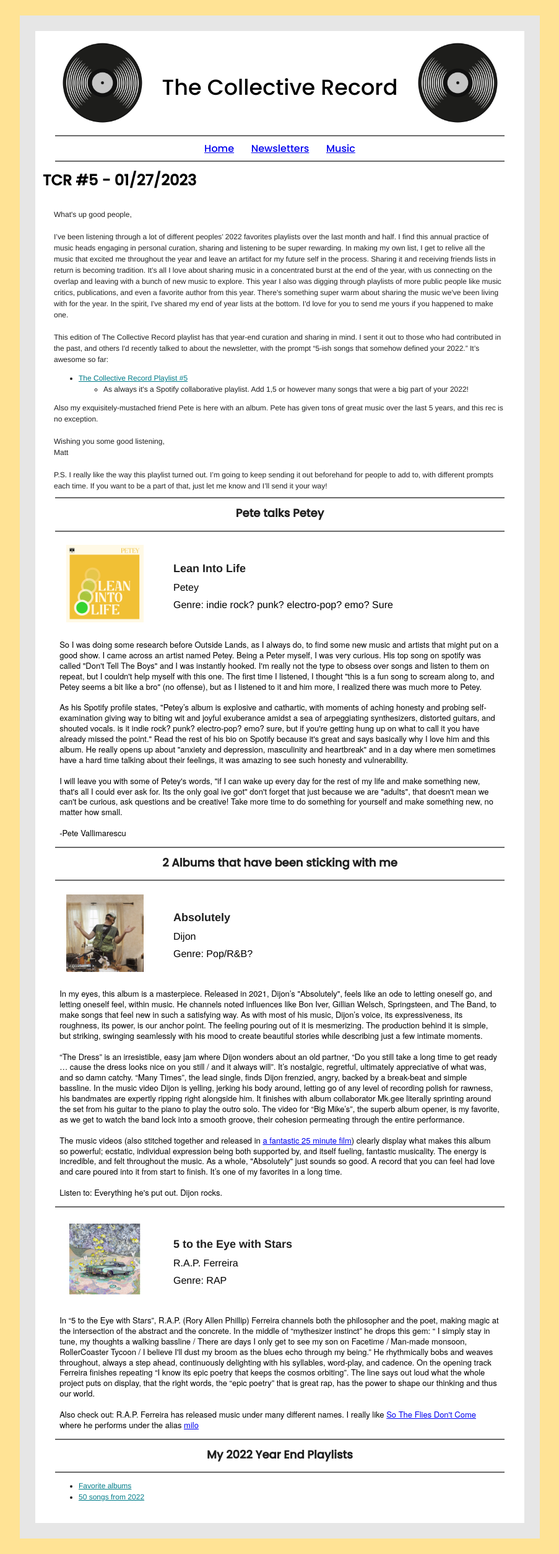
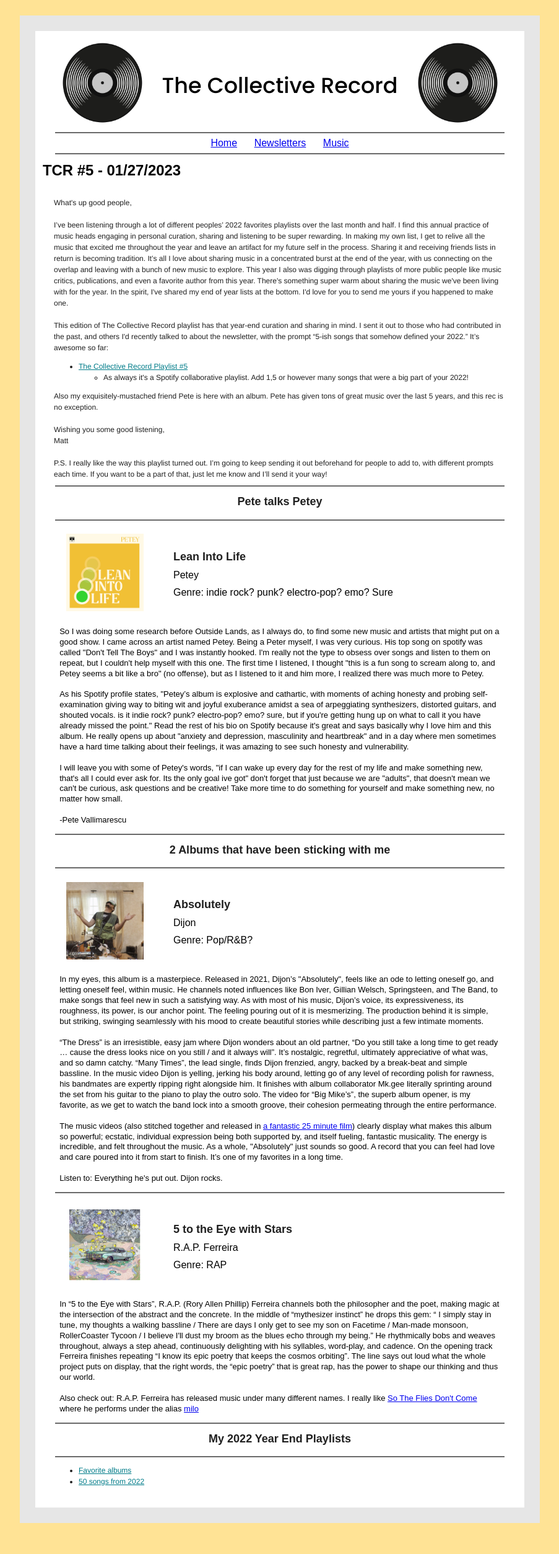
Before and after one commit to mkollada/mkollada.github.io, a Jekyll site: the page built from _newsletters/2023-01-27-tcr_5.html, in a window 1280 px wide. Shown: the whole page at 62% size, without its empty margins (188-1091 px from the left). Built offline with Jekyll 4.4.1, drawn with Linux system fonts in a browser that asks for light colours; some web fonts are replaced; after the commit the page ends 2482 px from its top, so only the background shows below that.

Commit message:
changing main font to arial

```diff
--- a/_includes/review_block.html
+++ b/_includes/review_block.html
@@ -1,4 +1,4 @@
-<table class="mcnCodeBlock">
+<table class="reviewBlock">
     <tbody class="mcnTextBlockOuter">
         <tr>
             <td valign="top" class="mcnTextBlockInner">
@@ -28,16 +28,16 @@
 										<tr>
 											<td class="reviewImageCellInner">
 												{% if review.album_name %}
-													<a href="{{ review.album_link }}" style="text-decoration: none;mso-line-height-rule: exactly;-ms-text-size-adjust: 100%;-webkit-text-size-adjust: 100%;"><h4 style="font-family: Helvetica;display: block;margin: 0;padding: 0;color: #202020;font-size: 18px;font-style: normal;font-weight: bold;line-height: 125%;letter-spacing: normal;text-align: left;">{{ review.album_name }}</h4></a>
+													<a href="{{ review.album_link }}" style="text-decoration: none;mso-line-height-rule: exactly;-ms-text-size-adjust: 100%;-webkit-text-size-adjust: 100%;"><h4 style="display: block;margin: 0;padding: 0;color: #202020;font-size: 18px;font-style: normal;font-weight: bold;line-height: 125%;letter-spacing: normal;text-align: left;">{{ review.album_name }}</h4></a>
 												{% elsif review.track_name %}
-													<a href="{{ review.track_link }}" style="text-decoration: none;mso-line-height-rule: exactly;-ms-text-size-adjust: 100%;-webkit-text-size-adjust: 100%;"><h4 style="font-family: Helvetica;display: block;margin: 0;padding: 0;color: #202020;font-size: 18px;font-style: normal;font-weight: bold;line-height: 125%;letter-spacing: normal;text-align: left;">{{ review.track_name }}</h4></a>
+													<a href="{{ review.track_link }}" style="text-decoration: none;mso-line-height-rule: exactly;-ms-text-size-adjust: 100%;-webkit-text-size-adjust: 100%;"><h4 style="display: block;margin: 0;padding: 0;color: #202020;font-size: 18px;font-style: normal;font-weight: bold;line-height: 125%;letter-spacing: normal;text-align: left;">{{ review.track_name }}</h4></a>
 												{% endif %}
 												<!-- <a href="{{ review.artist_link }}" style="text-decoration: none;color: black;mso-line-height-rule: exactly;-ms-text-size-adjust: 100%;-webkit-text-size-adjust: 100%;"> -->
 													{% if review.album_name or review.track_name %}
 														{% if review.artist_names %}
 															{% for artist_name in {{ review.artists_names }} %}
 															poop
-															<div style="font-family: Helvetica; margin-top: 10px;">
+															<div style="margin-top: 10px;">
 																<!-- {{ review.artist_names }} -->
 
 
@@ -50,16 +50,16 @@
 															{% endfor %}
 
 														{% elsif review.artist_name %}
-															<div style="font-family: Helvetica; margin-top: 10px;">
+															<div style="margin-top: 10px;">
 																{{ review.artist_name }}
 															</div>
 														{% endif %}
 													{% else %}
-														<h4 style="font-family: Helvetica;display: block;margin: 0;padding: 0;color: #202020;font-size: 18px;font-style: normal;font-weight: bold;line-height: 125%;letter-spacing: normal;text-align: left;">{{ review.artist_name }}</h4>
+														<h4 style="display: block;margin: 0;padding: 0;color: #202020;font-size: 18px;font-style: normal;font-weight: bold;line-height: 125%;letter-spacing: normal;text-align: left;">{{ review.artist_name }}</h4>
 													{% endif %}
 												</a>
 												{% if review.genre %}
-													<div style="font-family: Helvetica; margin-top: 10px;">Genre: {{ review.genre }}</div>
+													<div style="margin-top: 10px;">Genre: {{ review.genre }}</div>
 												{% endif %}
 											</td>
 										</tr>
--- a/_sass/base.scss
+++ b/_sass/base.scss
@@ -7,7 +7,7 @@
 }
 
 body {
-    font-family: 'Poppins', sans-serif;
+    font-family: 'Arial', sans-serif;
     font-size: 1.8rem;
 }
 
--- a/_sass/review_block.scss
+++ b/_sass/review_block.scss
@@ -35,7 +35,6 @@
 }
 
 .reviewBlockContentCell {
-    font-family: "Helvetica  Neue", sans-serif;
     font-weight: normal;
     font-size: small;
     line-height: 1.3;
--- a/assets/css/styles.scss
+++ b/assets/css/styles.scss
@@ -10,4 +10,3 @@
 @import "review_block";
 
 @import url('https://fonts.googleapis.com/css2?family=Poppins:wght@500&display=swap');
-@import url('http://fonts.cdnfonts.com/css/helvetica-neue-9');
```
